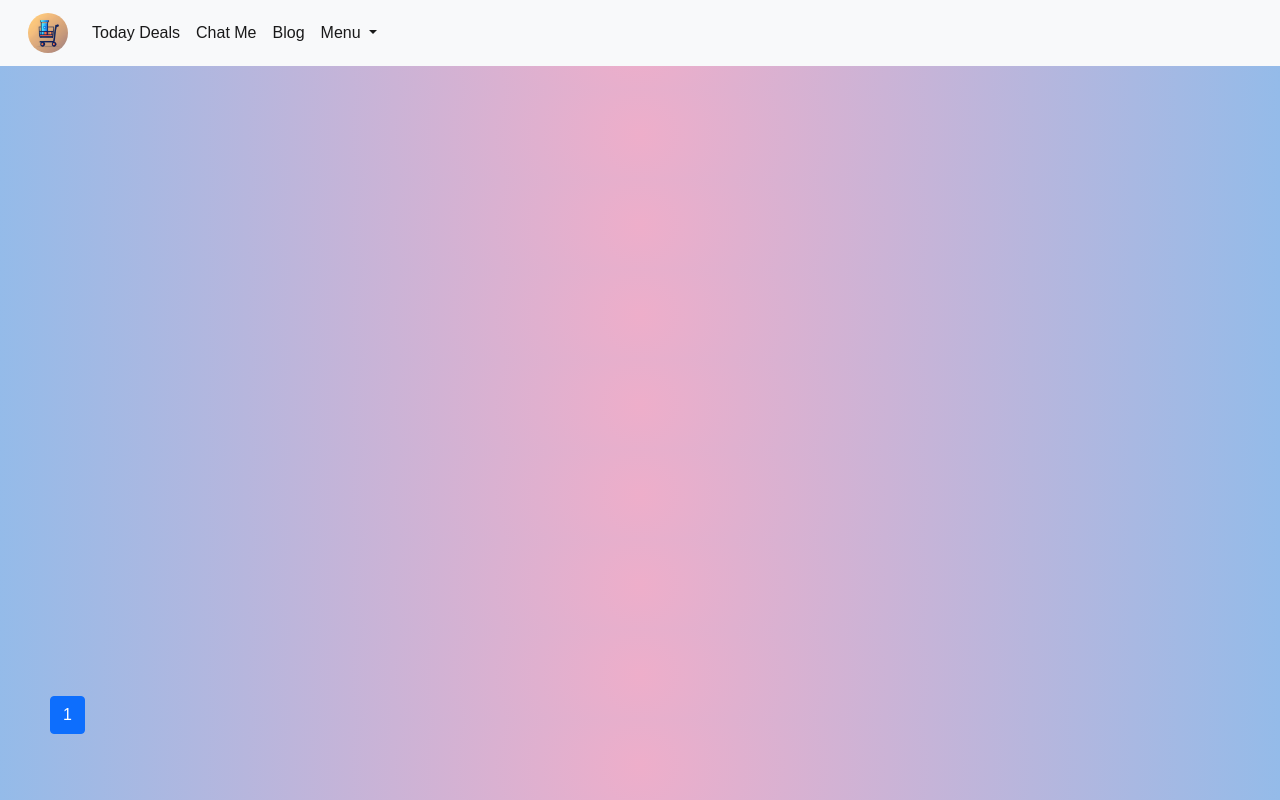
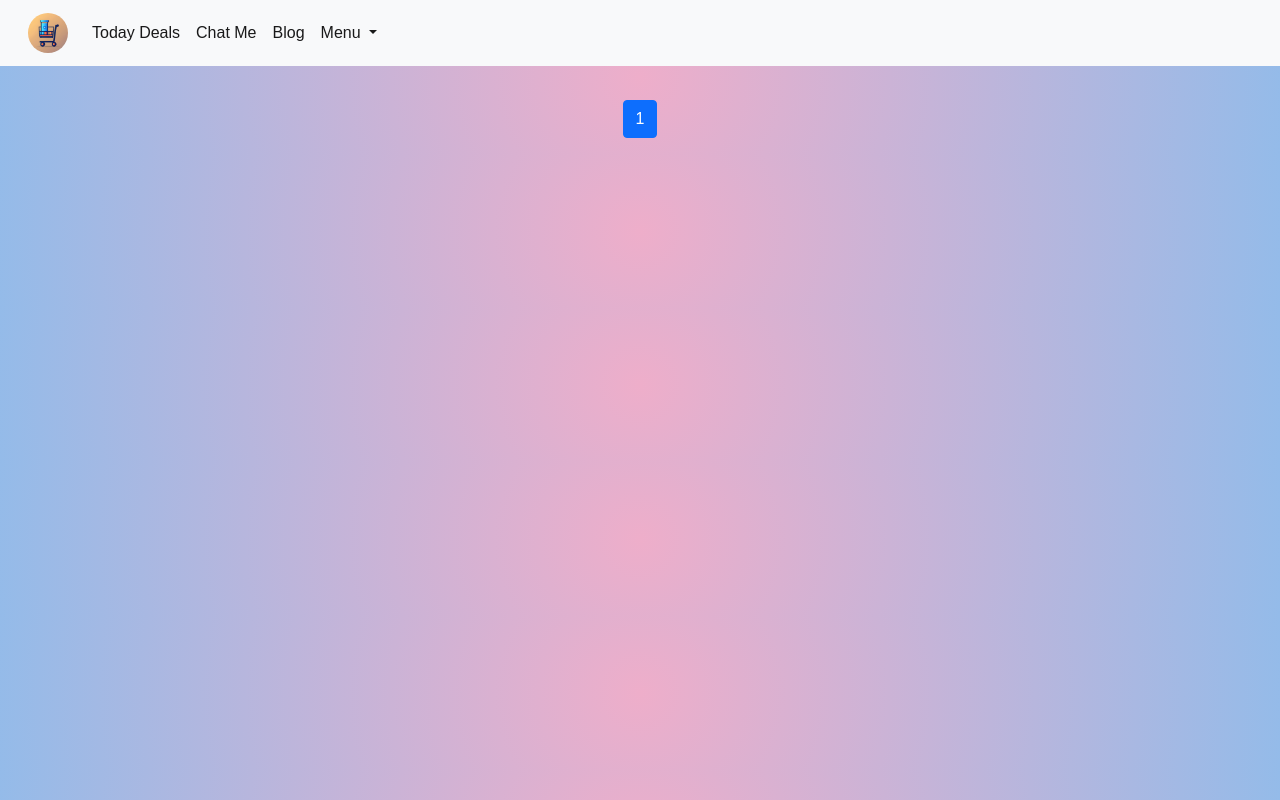
Before and after one commit to Antony-M1/shopscoop, a Django app: page / in a window 1280 px wide. Run offline with Django 4.2, Linux system fonts and the light colour scheme; data that the repository does not hold is empty.

Commit message:
Paginator

```diff
--- a/shop/static/shop/css/root-home.css
+++ b/shop/static/shop/css/root-home.css
@@ -36,8 +36,8 @@ body {
 }
 
 
-#product-list {
-    padding: 0 50px;
+.product {
+    /* padding: 0 50px; */
     display: flex;
     flex-direction: row;
     /* column-gap: 10px;
@@ -47,6 +47,13 @@ body {
     gap: 30px;
 }
 
+#product-list{
+    display: flex;
+    flex-direction: column;
+    justify-content: center;
+    align-items: center;
+    gap: 10px;
+}
 
 #custom-product-card-image {
     height: 180px;
@@ -84,9 +91,12 @@ body {
     font-size: 15px;
 }
 
-.paginator{
-    margin: 0 0 0 50px;
-    /* margin-top: 50px; */
-    position: absolute;
-    bottom: 50px;
+/* .paginator{
+    max-height: 200px;
+} */
+
+@media only screen and (max-width: 1350px) {
+    #product-list {
+        padding: 0;
+    }
 }
--- a/shop/static/shop/css/style.css
+++ b/shop/static/shop/css/style.css
@@ -138,7 +138,7 @@ body {
 }
 
 
-@media only screen and (max-width: 1000px) {
+@media only screen and (max-width: 1050px) {
     .contact-page, .about-page, .privacy-page{
         width: 80%;
     }
--- a/shop/templates/shop/home.html
+++ b/shop/templates/shop/home.html
@@ -22,7 +22,8 @@
         <div id="navbar">
             {% include 'shop/navbar.html' %}
             <br>
-            <div id="product-list">
+            <div id="product-list" class="container">
+              <div class="product">
                 {% for data in product_data %}
                 <div class="card" style="width: 18rem;">
                   <img id="custom-product-card-image" src="{{media_url}}{{ data.image }}" class="card-img-top" alt="Product Image Not Found 🥺">
@@ -71,6 +72,8 @@
                   </ul>
                 </nav>
               </div>
+            </div>
+
 
 
 
```
Lines whose indentation alone changed are shown as unchanged.
